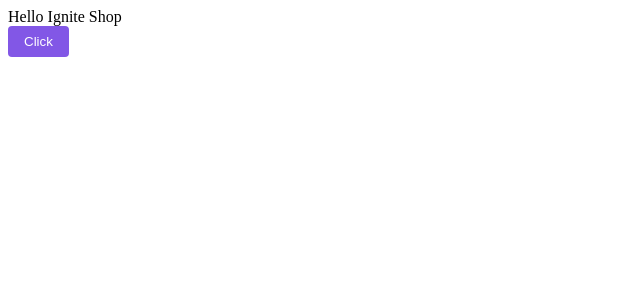
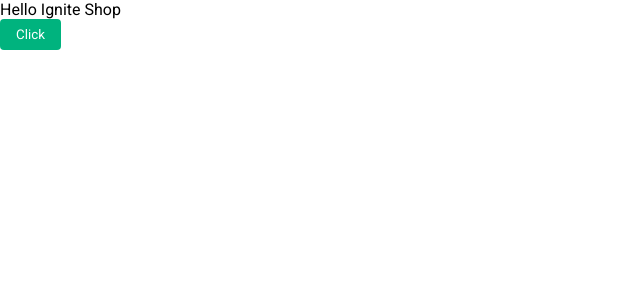
Before and after one commit to Jeronimo-MZ/ignite-reactjs-2022, a Next.js app in the folder 04-ignite-shop/: page / in a window 1280 px wide. Shown: the top 300 px of the page, without its empty margins (0-640 px from the left). Built offline with nearby package versions, Linux system fonts and the light colour scheme.

Commit message:
feat(ignite-shop): add global styles and colors

```diff
--- a/04-ignite-shop/src/pages/_app.tsx
+++ b/04-ignite-shop/src/pages/_app.tsx
@@ -1,4 +1,8 @@
 import type { AppProps } from "next/app";
+
+import { globalStyles } from "@/styles/global";
+
+globalStyles();
 
 export default function App({ Component, pageProps }: AppProps) {
     return <Component {...pageProps} />;
--- a/04-ignite-shop/src/pages/index.tsx
+++ b/04-ignite-shop/src/pages/index.tsx
@@ -2,7 +2,7 @@
 import Head from "next/head";
 
 const Button = styled("button", {
-    backgroundColor: "$rocketseat",
+    backgroundColor: "$green300",
     border: 0,
     borderRadius: 4,
     color: "white",
--- /dev/null
+++ b/04-ignite-shop/src/styles/global.ts
@@ -0,0 +1,16 @@
+import { globalCss } from ".";
+
+export const globalStyles = globalCss({
+    "*": {
+        margin: 0,
+        padding: 0,
+        boxSizing: "border-box",
+    },
+    body: {
+        "-webkit-font-smoothing": "antialiased",
+    },
+    "body, input, textarea, button": {
+        fontFamily: "Roboto",
+        fontWeight: 400,
+    },
+});
--- a/04-ignite-shop/src/styles/index.ts
+++ b/04-ignite-shop/src/styles/index.ts
@@ -12,7 +12,13 @@
 } = createStitches({
     theme: {
         colors: {
-            rocketseat: "#8257e6",
+            white: "#fff",
+            gray900: "#121214",
+            gray800: "#202024",
+            gray300: "#c4c4cc",
+            gray100: "#e1e1e6",
+            green500: "#00875f",
+            green300: "#00b37e",
         },
     },
 });
```
